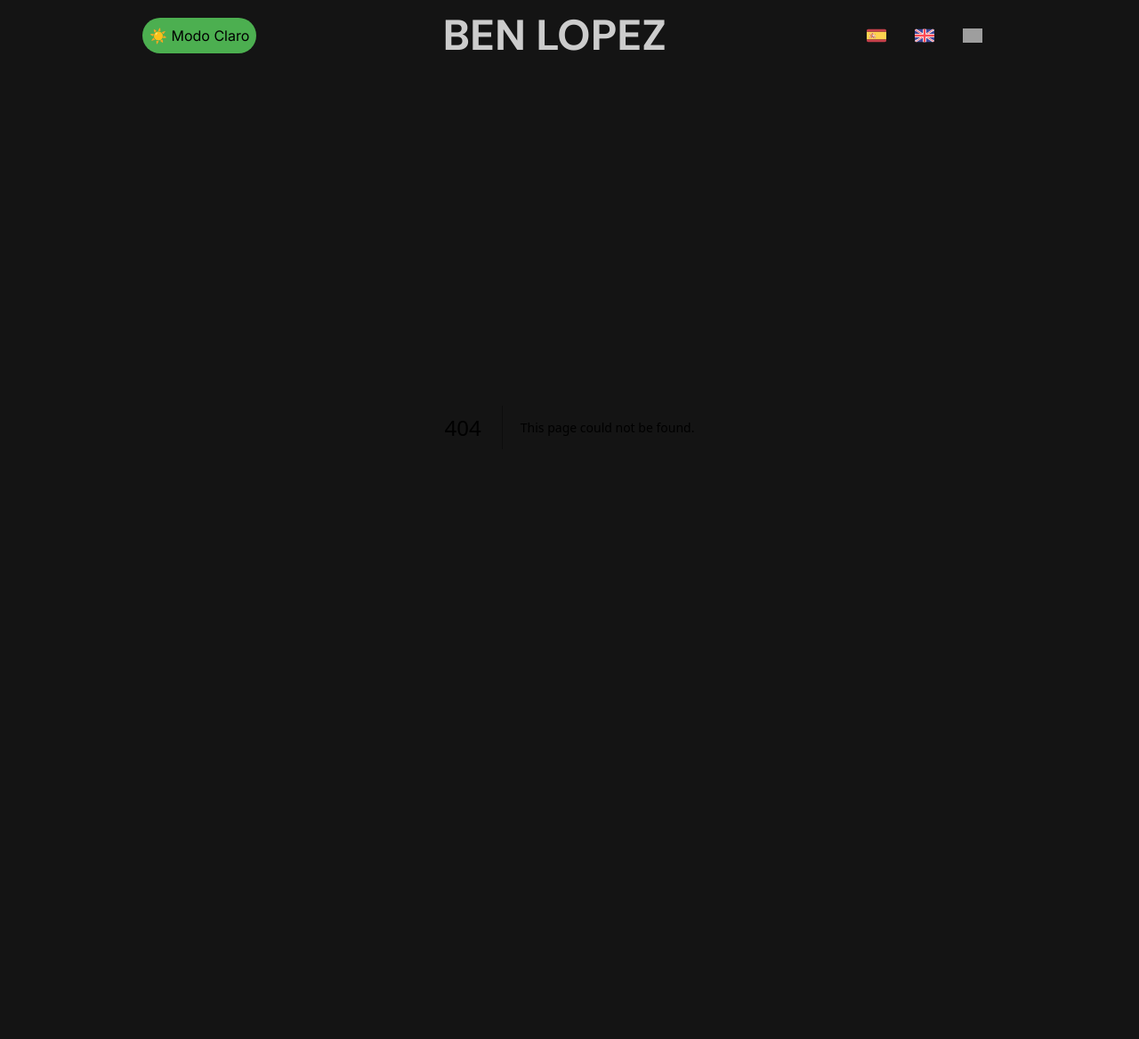
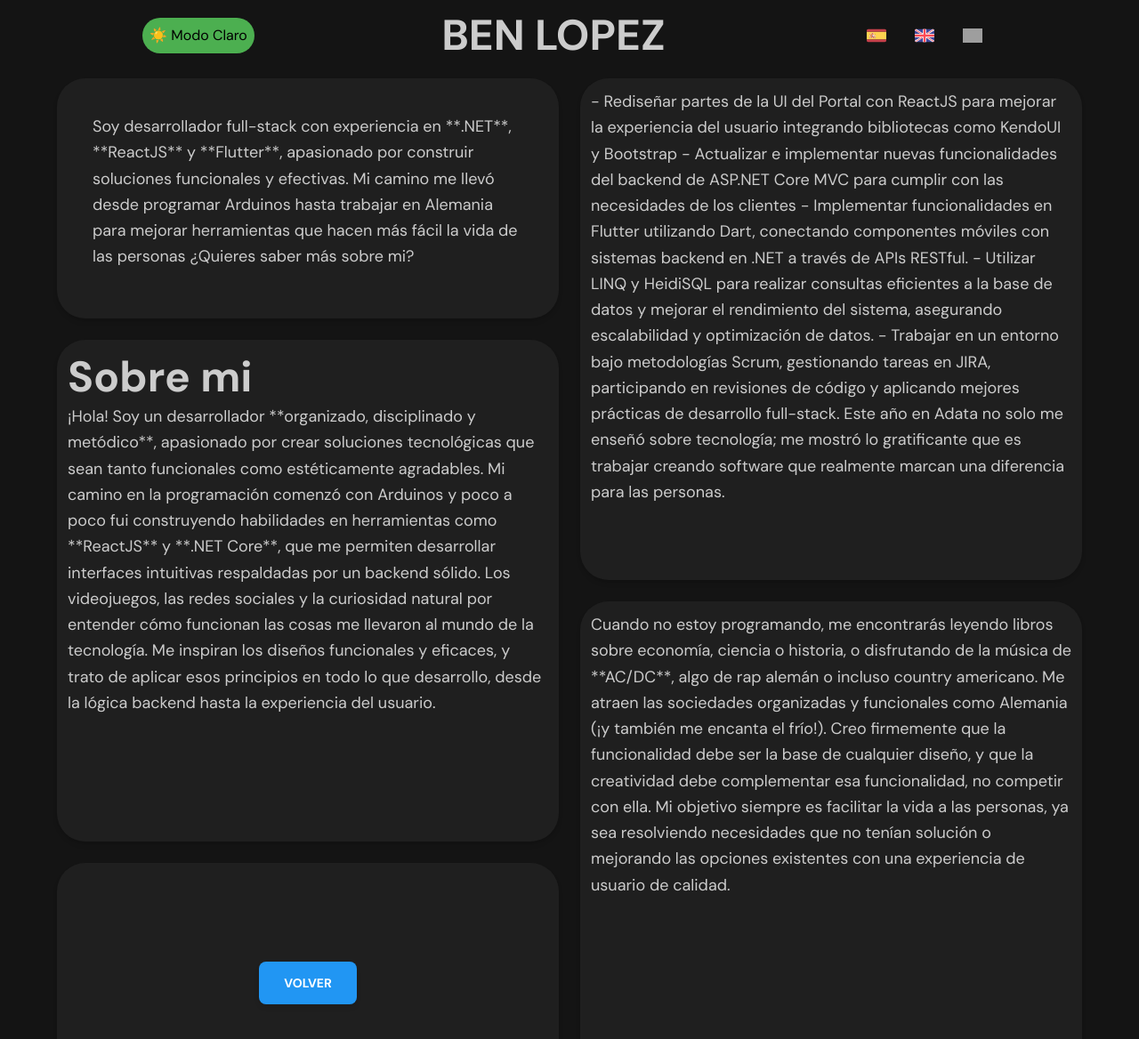
Before and after one commit to benlopez00/My-Portfolio, a Next.js app: page /additional-info in a window 1280 px wide. Before the commit this address had no page. Shown: the top 1168 px of the page at 89% size. Before the commit the page ends 880 px from the top, so only its background shows below. Built offline with nearby package versions, Linux system fonts and the light colour scheme; grey boxes are pictures that could not be loaded.

Commit message:
Added new page with animation for the transition. Fixed carousel to not interfere with the animation

```diff
--- /dev/null
+++ b/src/app/additional-info/page.js
@@ -0,0 +1,55 @@
+'use client';
+import { Card, CardBody, Typography, Button } from "@material-tailwind/react";
+import Link from 'next/link';
+
+export default function AdditionalInfoOverlay() {
+	return (
+		<div className="p-2 w-full flex flex-col items-center bg-light3 dark:bg-dark1 font-sans">
+			<div className="grid gap-6" style={{ gridTemplateColumns: 'repeat(4, 270px)', gridAutoRows: '270px' }}>
+				<Card className="col-span-2 row-span-1 card p-4 bg-light2 dark:bg-dark2">
+					<CardBody>
+						<Typography className="font-sans text-[rgb(31,31,31)] dark:text-[rgb(204,204,204)]">
+							Soy desarrollador full-stack con experiencia en **.NET**, **ReactJS** y **Flutter**, apasionado por construir soluciones funcionales y efectivas. Mi camino me llevó desde programar Arduinos hasta trabajar en Alemania para mejorar herramientas que hacen más fácil la vida de las personas ¿Quieres saber más sobre mi?
+						</Typography>
+					</CardBody>
+				</Card>
+				<Card className="card col-span-2 row-span-2 bg-light2 dark:bg-dark2 flex items-center p-3">
+					<CardBody className="p-0">
+						<Typography className="font-sans text-[rgb(31,31,31)] dark:text-[rgb(204,204,204)]">
+							- Rediseñar partes de la UI del Portal con ReactJS para mejorar la experiencia del usuario integrando bibliotecas como KendoUI y Bootstrap
+							- Actualizar e implementar nuevas funcionalidades del backend de ASP.NET Core MVC para cumplir con las necesidades de los clientes
+							- Implementar funcionalidades en Flutter utilizando Dart, conectando componentes móviles con sistemas backend en .NET a través de APIs RESTful.
+							- Utilizar LINQ y HeidiSQL para realizar consultas eficientes a la base de datos y mejorar el rendimiento del sistema, asegurando escalabilidad y optimización de datos.
+							- Trabajar en un entorno bajo metodologías Scrum, gestionando tareas en JIRA, participando en revisiones de código y aplicando mejores prácticas de desarrollo full-stack.
+							Este año en Adata no solo me enseñó sobre tecnología; me mostró lo gratificante que es trabajar creando software que realmente marcan una diferencia para las personas.
+						</Typography>
+					</CardBody>
+				</Card>
+				<Card className="card col-span-2 row-span-2 bg-light2 dark:bg-dark2 flex items-center p-3">
+					<CardBody className="p-0">
+						<Typography variant="h1" className="font-sans font-bold text-[rgb(31,31,31)] dark:text-[rgb(204,204,204)]">
+							Sobre mi
+						</Typography>
+						<Typography className="font-sans text-[rgb(31,31,31)] dark:text-[rgb(204,204,204)]">
+							¡Hola! Soy un desarrollador **organizado, disciplinado y metódico**, apasionado por crear soluciones tecnológicas que sean tanto funcionales como estéticamente agradables. Mi camino en la programación comenzó con Arduinos y poco a poco fui construyendo habilidades en herramientas como **ReactJS** y **.NET Core**, que me permiten desarrollar interfaces intuitivas respaldadas por un backend sólido. Los videojuegos, las redes sociales y la curiosidad natural por entender cómo funcionan las cosas me llevaron al mundo de la tecnología. Me inspiran los diseños funcionales y eficaces, y trato de aplicar esos principios en todo lo que desarrollo, desde la lógica backend hasta la experiencia del usuario.
+						</Typography>
+					</CardBody>
+				</Card>
+				<Card className="card col-span-2 row-span-2 bg-light2 dark:bg-dark2 flex items-center p-3">
+					<CardBody className="p-0">
+						<Typography className="font-sans text-[rgb(31,31,31)] dark:text-[rgb(204,204,204)]">
+							Cuando no estoy programando, me encontrarás leyendo libros sobre economía, ciencia o historia, o disfrutando de la música de **AC/DC**, algo de rap alemán o incluso country americano. Me atraen las sociedades organizadas y funcionales como Alemania (¡y también me encanta el frío!). Creo firmemente que la funcionalidad debe ser la base de cualquier diseño, y que la creatividad debe complementar esa funcionalidad, no competir con ella. Mi objetivo siempre es facilitar la vida a las personas, ya sea resolviendo necesidades que no tenían solución o mejorando las opciones existentes con una experiencia de usuario de calidad.
+						</Typography>
+					</CardBody>
+				</Card>
+				<Card className="col-span-2 row-span-1 bg-light2 dark:bg-dark2 card p-4 flex items-center justify-center">
+					<Link href="/">
+						<Button size="lg" className="bg-blue-500 text-white hover:bg-blue-600">
+							Volver
+						</Button>
+					</Link>
+				</Card>
+			</div>
+		</div>
+	);
+}
--- a/src/app/components/BotonEstilo.js
+++ b/src/app/components/BotonEstilo.js
@@ -1,3 +1,4 @@
+"use client";
 import { useState, useEffect } from "react";
 
 const BotonEstilo = () => {
--- a/src/app/components/TechCarousel.js
+++ b/src/app/components/TechCarousel.js
@@ -22,43 +22,54 @@ const Carousel = () => {
 	];
 
 	const carouselRef = useRef(null);
+	const animationRef = useRef(null);
 	let speed = 0.4;
 	const gap = 20;
 	let position = 0;
 
 	const animate = () => {
+		if (!carouselRef.current) return;
 		position -= speed;
 		const scrollWidth = (carouselRef.current.scrollWidth + gap) / 2;
 		if (position <= -scrollWidth) {
 			position = 0;
 		}
 		carouselRef.current.style.transform = `translateX(${position}px)`;
-		requestAnimationFrame(animate);
+		animationRef.current = requestAnimationFrame(animate);
 	};
-
 
 	useEffect(() => {
 		const element = carouselRef.current;
-
 		const handleMouseEnter = () => (speed = 0.2);
 		const handleMouseLeave = () => (speed = 0.4);
-
-		element.addEventListener("mouseenter", handleMouseEnter);
-		element.addEventListener("mouseleave", handleMouseLeave);
-
-		requestAnimationFrame(animate);
-
+		if (element) {
+			element.addEventListener("mouseenter", handleMouseEnter);
+			element.addEventListener("mouseleave", handleMouseLeave);
+		}
+		animationRef.current = requestAnimationFrame(animate);
 		return () => {
+		if (element) {
 			element.removeEventListener("mouseenter", handleMouseEnter);
 			element.removeEventListener("mouseleave", handleMouseLeave);
+		}
+		if (animationRef.current) {
+			cancelAnimationFrame(animationRef.current);
+		}
 		};
 	}, []);
 
 	return (
-		<div style={{ overflow: "hidden", width: "100%", height: "120px", position: "relative",
-		boxShadow: "0 0 40px 20px rgba(0, 0, 0, 0.6)",
-		maskImage: "radial-gradient(circle, rgba(0,0,0,1) 70%, rgba(0,0,0,0) 95%)",
-		WebkitMaskImage: "radial-gradient(circle, rgba(0,0,0,1) 70%, rgba(0,0,0,0) 95%)", }}>
+		<div
+			style={{
+				overflow: "hidden",
+				width: "100%",
+				height: "120px",
+				position: "relative",
+				boxShadow: "0 0 40px 20px rgba(0, 0, 0, 0.6)",
+				maskImage: "radial-gradient(circle, rgba(0,0,0,1) 70%, rgba(0,0,0,0) 95%)",
+				WebkitMaskImage: "radial-gradient(circle, rgba(0,0,0,1) 70%, rgba(0,0,0,0) 95%)",
+			}}
+		>
 			<div
 				ref={carouselRef}
 				style={{
--- a/src/app/global.css
+++ b/src/app/global.css
@@ -16,8 +16,9 @@
 html,
 body {
   max-width: 100vw;
+  margin: 0;
+  padding: 0;
   overflow-x: hidden;
-  font-family: var(--font-sans);
 }
 
 body {
--- a/src/app/page.js
+++ b/src/app/page.js
@@ -3,45 +3,37 @@ import { Card, CardHeader, CardBody, CardFooter, Typography, Button, } from "@ma
 import Image from "next/image";
 import TechCarousel from "./components/TechCarousel";
 import LocationMap from './components/LocationMap.js';
-import BotonEstilo from "./components/BotonEstilo";
+import Link from 'next/link';
 
 export default function Component() {
 	return (
-		<div className="min-h-screen p-2 w-screen flex flex-col items-center gap-1.5 bg-light3 dark:bg-dark1 font-sans">
-			<div className="w-full h-16">
-				<div className="flex flex-row justify-around">
-					<div>
-						<BotonEstilo/>
-					</div>
-					<div>
-						<Typography variant="h1" className="font-sans font-bold text-[rgb(31,31,31)] dark:text-[rgb(204,204,204)]">BEN LOPEZ</Typography>
-					</div>
-					<div>
-						<Button size="sm" variant="text"><Image src="/spain-svgrepo-com.svg" alt="Español" width={22} height={22}/></Button>
-						<Button size="sm" variant="text"><Image src="/united-kingdom-uk-svgrepo-com.svg" alt="English" width={22} height={22}/></Button>
-						<Button size="sm" variant="text"><Image src="/germany-svgrepo-com.svg" alt="Deutsch" width={22} height={22}/></Button>
-					</div>
-				</div>
-			</div>
+		<div className="p-2 w-full flex flex-col items-center bg-light3 dark:bg-dark1 font-sans">
 			<div className="grid gap-6" style={{ gridTemplateColumns: 'repeat(4, 270px)', gridAutoRows: '270px' }}>
 				<Card className="col-span-1 row-span-1 card bg-light2 dark:bg-dark2">
 					<img src="/Big_Ben.jpg" alt="Big Ben" className="w-full h-full object-cover card" />
 				</Card>
+				<Card className="col-span-2 row-span-1 bg-light2 dark:bg-dark2 card p-4 flex items-center justify-center">
+					<Link href="/additional-info">
+						<Button size="lg" className="bg-blue-500 text-white hover:bg-blue-600">
+							Ver más información
+						</Button>
+					</Link>
+				</Card>
 				<Card className="col-span-1 row-span-1 card p-4 bg-light2 dark:bg-dark2">
 					<CardBody className="p-0">
-						<Typography variant="h1" className="font-sans font-bold text-[rgb(31,31,31)] dark:text-[rgb(204,204,204)]">
+						<Typography variant="h1" className="font-sans font-bold text-light7 dark:text-dark7">
 							Hola, soy Ben
 						</Typography>
-						<Typography variant="paragraph" className="font-sans text-[rgb(31,31,31)] dark:text-[rgb(204,204,204)]">
+						<Typography variant="paragraph" className="font-sans text-light7 dark:text-dark7">
 							desarrollador full stack
 						</Typography>
-						<Typography variant="paragraph" className="font-sans text-[rgb(31,31,31)] dark:text-[rgb(204,204,204)]">
+						<Typography variant="paragraph" className="font-sans text-light7 dark:text-dark7">
 							Tucuman, Argentina
 						</Typography>
 					</CardBody>
 				</Card>
 				<Card className="col-span-2 row-span-1 card p-4 bg-light2 dark:bg-dark2">
-					<Typography variant="h1" className="font-sans font-bold text-[rgb(31,31,31)] dark:text-[rgb(204,204,204)]">
+					<Typography variant="h1" className="font-sans font-bold text-light7 dark:text-dark7">
 						Mi Stack
 					</Typography>
 					<CardBody>
@@ -50,7 +42,7 @@ export default function Component() {
 				</Card>
 				<Card className="col-span-2 row-span-1 card p-4 bg-light2 dark:bg-dark2">
 					<CardBody>
-						<Typography className="font-sans text-[rgb(31,31,31)] dark:text-[rgb(204,204,204)]">
+						<Typography className="font-sans text-light7 dark:text-dark7">
 							Soy desarrollador full-stack con experiencia en **.NET**, **ReactJS** y **Flutter**, apasionado por construir soluciones funcionales y efectivas. Mi camino me llevó desde programar Arduinos hasta trabajar en Alemania para mejorar herramientas que hacen más fácil la vida de las personas ¿Quieres saber más sobre mi?
 						</Typography>
 					</CardBody>
@@ -95,35 +87,35 @@ export default function Component() {
 				</Card>
 				<Card className="col-span-1 row-span-2 card p-4 bg-light2 dark:bg-dark2">
 					<CardBody className="p-0">
-						<Typography variant="h3" className="font-sans font-bold text-[rgb(31,31,31)] dark:text-[rgb(204,204,204)]">
+						<Typography variant="h3" className="font-sans font-bold text-light7 dark:text-dark7">
 							Hola
 						</Typography>
-						<Typography variant="paragraph" className="font-sans text-[rgb(31,31,31)] dark:text-[rgb(204,204,204)]">
+						<Typography variant="paragraph" className="font-sans text-light7 dark:text-dark7">
 							Soy un desarrollador autodidacta y colabor
 						</Typography>
 					</CardBody>
 				</Card>
 				<LocationMap/>
 				<Card className="col-span-1 row-span-1 card p-4 bg-light2 dark:bg-dark2">
-					<CardBody className="text-center text-[rgb(31,31,31)] dark:text-[rgb(204,204,204)]">
+					<CardBody className="text-center text-light7 dark:text-dark7">
 					</CardBody>
 				</Card>
 				<Card className="card col-span-2 row-span-2 bg-light2 dark:bg-dark2 flex items-center p-3">
 					<CardBody className="p-0">
-						<Typography variant="h1" className="font-sans font-bold text-[rgb(31,31,31)] dark:text-[rgb(204,204,204)]">
+						<Typography variant="h1" className="font-sans font-bold text-light7 dark:text-dark7">
 							Experiencia
 						</Typography>
-						<Typography variant="h2" className="font-sans font-medium text-[rgb(31,31,31)] dark:text-[rgb(204,204,204)]">
+						<Typography variant="h2" className="font-sans font-medium text-light7 dark:text-dark7">
 							Adata Software Gmbh (Jul '23 – Jun '24)
 						</Typography>
-						<Typography className="font-sans text-[rgb(31,31,31)] dark:text-[rgb(204,204,204)]">
+						<Typography className="font-sans text-light7 dark:text-dark7">
 							Entre el 2023 y el 2024 viví en Alemania y en ese tiempo trabajé un año para Adata de forma presencial en Verden (Baja Sajonia). Allí trabajé junto a 2 desarrolladores en el desarrollo y soporte del Mitarbeiter Portal. ¿Qué es el Mitarbeiter Portal? Es una herramienta integral de recursos humanos que ayuda a pequeñas y medianas empresas a gestionar su personal de manera eficiente. Desde administrar horarios hasta facilitar la comunicación interna, este portal es el corazón organizativo para muchos negocios. Durante ese tiempo, me enfrenté a desafíos técnicos y creativos, pero cada tarea me dejó una enorme satisfacción. Algunas de las contribuciones que hice son:
 						</Typography>
 					</CardBody>
 				</Card>
 				<Card className="card col-span-2 row-span-2 bg-light2 dark:bg-dark2 flex items-center p-3">
 					<CardBody className="p-0">
-						<Typography className="font-sans text-[rgb(31,31,31)] dark:text-[rgb(204,204,204)]">
+						<Typography className="font-sans text-light7 dark:text-dark7">
 							- Rediseñar partes de la UI del Portal con ReactJS para mejorar la experiencia del usuario integrando bibliotecas como KendoUI y Bootstrap
 							- Actualizar e implementar nuevas funcionalidades del backend de ASP.NET Core MVC para cumplir con las necesidades de los clientes
 							- Implementar funcionalidades en Flutter utilizando Dart, conectando componentes móviles con sistemas backend en .NET a través de APIs RESTful.
@@ -135,27 +127,27 @@ export default function Component() {
 				</Card>
 				<Card className="col-span-2 row-span-2 bg-light2 dark:bg-dark2 card p-4">
 					<CardBody>
-						<Typography variant="h1" className="font-sans font-bold text-[rgb(31,31,31)] dark:text-[rgb(204,204,204)]">
+						<Typography variant="h1" className="font-sans font-bold text-light7 dark:text-dark7">
 							Mi objetivo actual
 						</Typography>
-						<Typography className="font-sans text-[rgb(31,31,31)] dark:text-[rgb(204,204,204)]">
+						<Typography className="font-sans text-light7 dark:text-dark7">
 							Estoy enfocado en seguir aprendiendo en las áreas donde necesito más preparación, como el despliegue y la publicación de sitios completos. Mi meta a corto plazo es dominar el proceso de hosting y publicación de aplicaciones, mientras refuerzo mis habilidades en **.NET** y **ReactJS**. A largo plazo, aspiro a liderar equipos de desarrollo y guiar a otros desarrolladores juniors, porque creo que mi experiencia y enfoque pueden marcar una diferencia en su crecimiento profesional.
 						</Typography>
 					</CardBody>
 				</Card>
 				<Card className="card col-span-2 row-span-2 bg-light2 dark:bg-dark2 flex items-center p-3">
 					<CardBody className="p-0">
-						<Typography variant="h1" className="font-sans font-bold text-[rgb(31,31,31)] dark:text-[rgb(204,204,204)]">
+						<Typography variant="h1" className="font-sans font-bold text-light7 dark:text-dark7">
 							Sobre mi
 						</Typography>
-						<Typography className="font-sans text-[rgb(31,31,31)] dark:text-[rgb(204,204,204)]">
+						<Typography className="font-sans text-light7 dark:text-dark7">
 							¡Hola! Soy un desarrollador **organizado, disciplinado y metódico**, apasionado por crear soluciones tecnológicas que sean tanto funcionales como estéticamente agradables. Mi camino en la programación comenzó con Arduinos y poco a poco fui construyendo habilidades en herramientas como **ReactJS** y **.NET Core**, que me permiten desarrollar interfaces intuitivas respaldadas por un backend sólido. Los videojuegos, las redes sociales y la curiosidad natural por entender cómo funcionan las cosas me llevaron al mundo de la tecnología. Me inspiran los diseños funcionales y eficaces, y trato de aplicar esos principios en todo lo que desarrollo, desde la lógica backend hasta la experiencia del usuario.
 						</Typography>
 					</CardBody>
 				</Card>
 				<Card className="card col-span-2 row-span-2 bg-light2 dark:bg-dark2 flex items-center p-3">
 					<CardBody className="p-0">
-						<Typography className="font-sans text-[rgb(31,31,31)] dark:text-[rgb(204,204,204)]">
+						<Typography className="font-sans text-light7 dark:text-dark7">
 							Cuando no estoy programando, me encontrarás leyendo libros sobre economía, ciencia o historia, o disfrutando de la música de **AC/DC**, algo de rap alemán o incluso country americano. Me atraen las sociedades organizadas y funcionales como Alemania (¡y también me encanta el frío!). Creo firmemente que la funcionalidad debe ser la base de cualquier diseño, y que la creatividad debe complementar esa funcionalidad, no competir con ella. Mi objetivo siempre es facilitar la vida a las personas, ya sea resolviendo necesidades que no tenían solución o mejorando las opciones existentes con una experiencia de usuario de calidad.
 						</Typography>
 					</CardBody>
```
Also changed, not shown: 1 other file (tests, documents, lock files or other folders).
